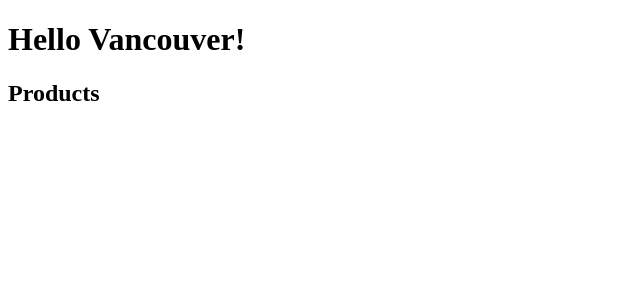
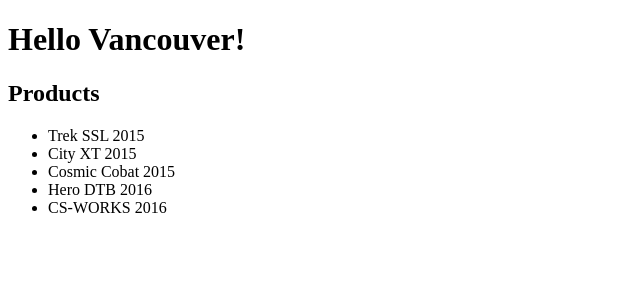
Before and after one commit to danj-ca/angular-academy-store, an Angular app: page / in a window 1280 px wide. Shown: the top 300 px of the page, without its empty margins (0-640 px from the left). Built offline with nearby package versions, Linux system fonts and the light colour scheme.

Commit message:
Add the actual product list to the component Create an IProduct interface to enforce typing on the list of products

```diff
--- a/src/app/products/product-list.component.html
+++ b/src/app/products/product-list.component.html
@@ -1 +1,10 @@
 <h2>{{ title }}</h2>
+<ul>
+    <!--
+        note that the ngFor directive appears on the element that should be repeated,
+        not on its container
+    -->
+    <li *ngFor="let product of products">
+        {{ product.name }}
+    </li>
+</ul>
--- a/src/app/products/product-list.component.ts
+++ b/src/app/products/product-list.component.ts
@@ -1,4 +1,5 @@
 import { Component } from '@angular/core';
+import { IProduct } from './product.interface'
 
 @Component({
     selector: "product-list",
@@ -6,4 +7,45 @@
 })
 export class ProductListComponent {
     title: string = "Products";
+    products: IProduct[];
+
+    constructor() {
+        this.products = [
+            {
+                name: 'Trek SSL 2015',
+                price: 999.9,
+                description: 'Racing bike.',
+                discontinued: false,
+                modifiedDate: new Date('2016-05-08')
+            },
+            {
+                name: 'City XT 2015',
+                price: 659.5,
+                description: 'City bike.',
+                discontinued: true,
+                modifiedDate: new Date('2016-04-09')
+            },
+            {
+                name: 'Cosmic Cobat 2015',
+                price: 499.9,
+                description: 'Great bike.',
+                discontinued: false,
+                modifiedDate: new Date('2016-07-12')
+            },
+            {
+                name: 'Hero DTB 2016',
+                price: 759,
+                description: 'Champion bike.',
+                discontinued: false,
+                modifiedDate: new Date('2016-06-10')
+            },
+            {
+                name: 'CS-WORKS 2016',
+                price: 1299.9,
+                description: 'Ultra bike.',
+                discontinued: false,
+                modifiedDate: new Date('2016-05-17')
+            }
+        ];
+    }
 }
```
Also changed, not shown: src/app/products/product.interface.ts (added, +8 -0 lines).
